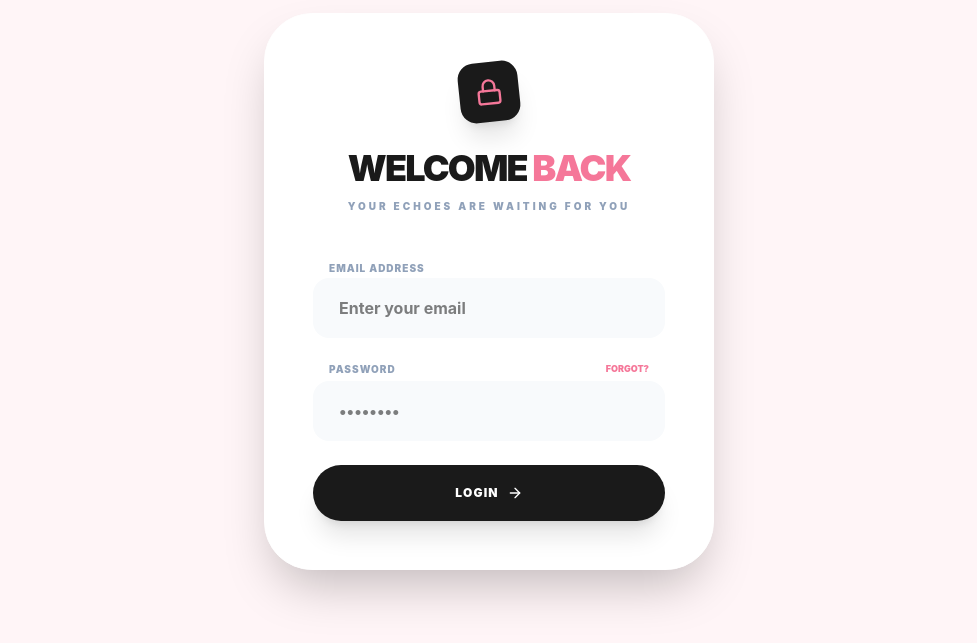
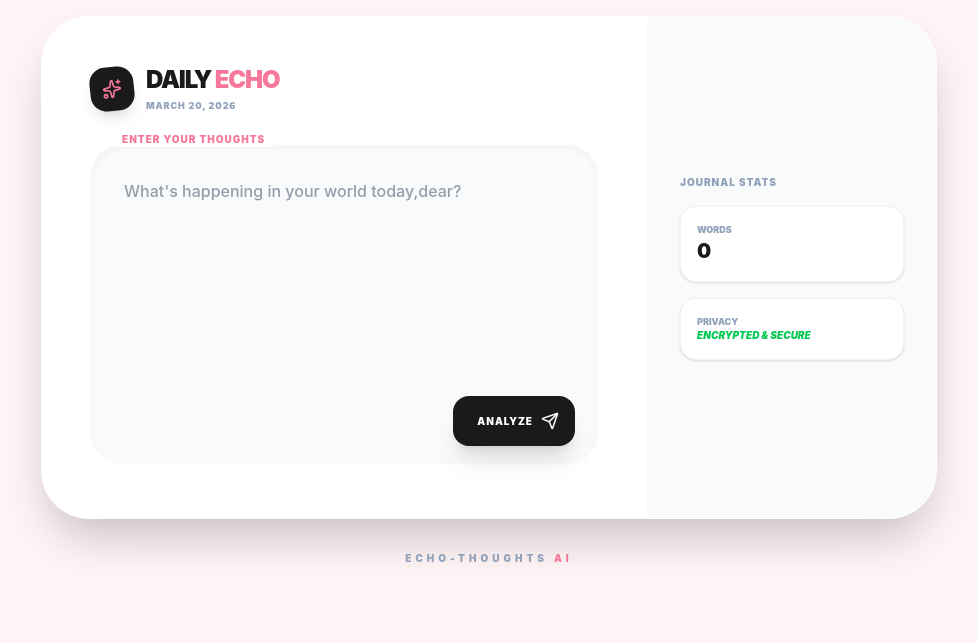
Before and after one commit to srsowmiya/Echo-Thoughts, a React app in the folder Frontend/: page / in a window 1280 px wide. Shown: the part 109-752 px from the top of the page, without its empty margins (151-1128 px from the left). Built offline with nearby package versions, Linux system fonts and the light colour scheme; the HTML template or start-up script is replaced by a standard one.

Commit message:
Journal writing page created

```diff
--- /dev/null
+++ b/Frontend/src/Components/Page.jsx
@@ -0,0 +1,87 @@
+import React, { useState,useEffect } from 'react';
+import { Sparkles, Send } from 'lucide-react';
+
+const Page = () => {
+  const [thoughts, setThoughts] = useState("");
+  const [currentDate,SetCurrentDate]=useState();
+
+  useEffect(() => {
+  const date = new Date();
+  SetCurrentDate(date);
+}, []);
+
+  return (
+    <div className="min-h-screen bg-[#FFF5F7] flex flex-col items-center justify-center p-6">
+
+
+      <div className="w-full max-w-4xl bg-white rounded-[3rem] shadow-2xl border border-white overflow-hidden flex flex-col lg:flex-row">
+
+        {/* LEFT SIDE: Writing Space */}
+        <div className="flex-1 p-8 lg:p-12 border-r border-slate-50">
+          <div className="flex items-center gap-3 mb-8">
+            <div className="p-3 bg-[#1A1A1A] rounded-2xl -rotate-6 shadow-lg">
+              <Sparkles className="text-[#F57799]" size={20} />
+            </div>
+            <div>
+              <h2 className="text-2xl font-black text-[#1A1A1A] tracking-tighter uppercase leading-tight">
+                Daily <span className="text-[#F57799]">Echo</span>
+              </h2>
+              <p className="text-slate-400 text-[9px] font-black uppercase tracking-widest mt-1">
+                {currentDate ? currentDate.toLocaleDateString('en-US', { month: 'long', day: 'numeric', year: 'numeric' }) : ''}
+              </p>
+            </div>
+          </div>
+
+          <div className="relative group">
+            <label
+              htmlFor="thoughts"
+              className="absolute -top-3 left-6 bg-white px-2 text-[10px] font-black uppercase tracking-widest text-[#F57799] z-10"
+            >
+              Enter your thoughts
+            </label>
+
+            <textarea
+              id="thoughts"
+              value={thoughts}
+              onChange={(e) => setThoughts(e.target.value)}
+              placeholder="What's happening in your world today,dear?"
+              className="w-full h-80 bg-slate-50 border-2 border-transparent focus:border-[#F57799] focus:bg-white
+                         rounded-[2rem] p-8 outline-none transition-all duration-500 font-medium text-slate-700
+                         leading-relaxed resize-none shadow-inner"
+            ></textarea>
+
+            {/* Floating Action Button */}
+            <button className="absolute bottom-6 right-6 bg-[#1A1A1A] text-white p-4 rounded-2xl shadow-xl
+                               hover:bg-[#F57799] hover:-translate-y-1 transition-all duration-300 group flex items-center gap-2">
+              <span className="text-[10px] font-black uppercase tracking-widest pl-2">Analyze</span>
+              <Send size={18} className="group-hover:rotate-12 transition-transform" />
+            </button>
+          </div>
+        </div>
+
+        {/* RIGHT SIDE: AI Status / Tips Panel */}
+        <div className="w-full lg:w-72 bg-slate-50 p-8 flex flex-col justify-center gap-6">
+          <div className="space-y-4">
+            <h3 className="text-[10px] font-black uppercase tracking-widest text-slate-400">Journal Stats</h3>
+            <div className="bg-white p-4 rounded-2xl shadow-sm border border-slate-100">
+               <p className="text-[9px] font-black text-slate-400 uppercase">Words</p>
+               <p className="text-xl font-black text-[#1A1A1A]">{thoughts.trim() === "" ? 0 : thoughts.trim().split(/\s+/).length}</p>
+            </div>
+            <div className="bg-white p-4 rounded-2xl shadow-sm border border-slate-100">
+               <p className="text-[9px] font-black text-slate-400 uppercase">Privacy</p>
+               <p className="text-[10px] font-black text-green-500 uppercase italic">Encrypted & Secure</p>
+            </div>
+          </div>
+        </div>
+
+      </div>
+
+      {/* Branding Footer */}
+      <p className="mt-8 text-slate-400 text-[10px] font-black uppercase tracking-[0.4em]">
+        Echo-Thoughts <span className="text-[#F57799]">AI</span>
+      </p>
+    </div>
+  );
+};
+
+export default Page;
--- a/Frontend/src/main.jsx
+++ b/Frontend/src/main.jsx
@@ -5,9 +5,10 @@ import './index.css'
 import Home from './Components/Home'
 import Signup from './Components/Signup'
 import Login from './Components/Login'
+import Page from './Components/Page'
 
 createRoot(document.getElementById('root')).render(
   <StrictMode>
-    <Login />
+    <Page />
   </StrictMode>,
 )
```
